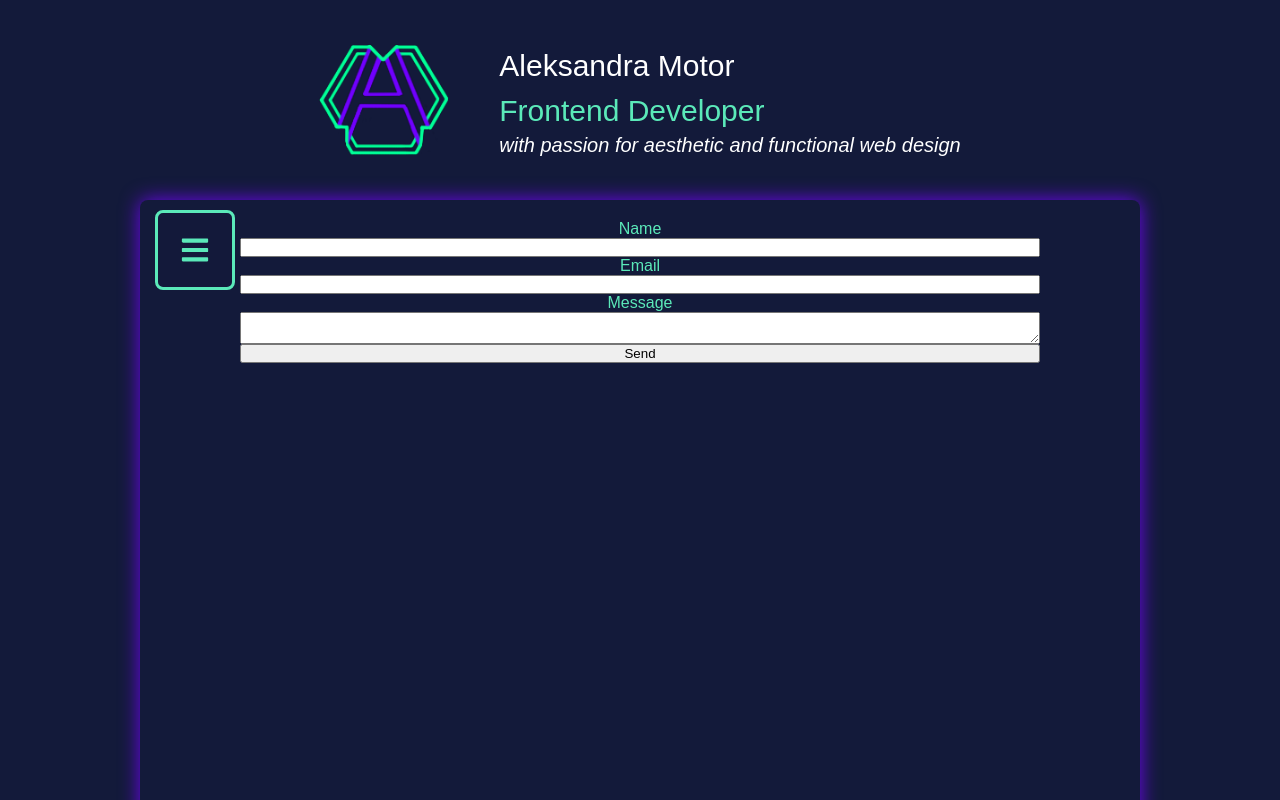
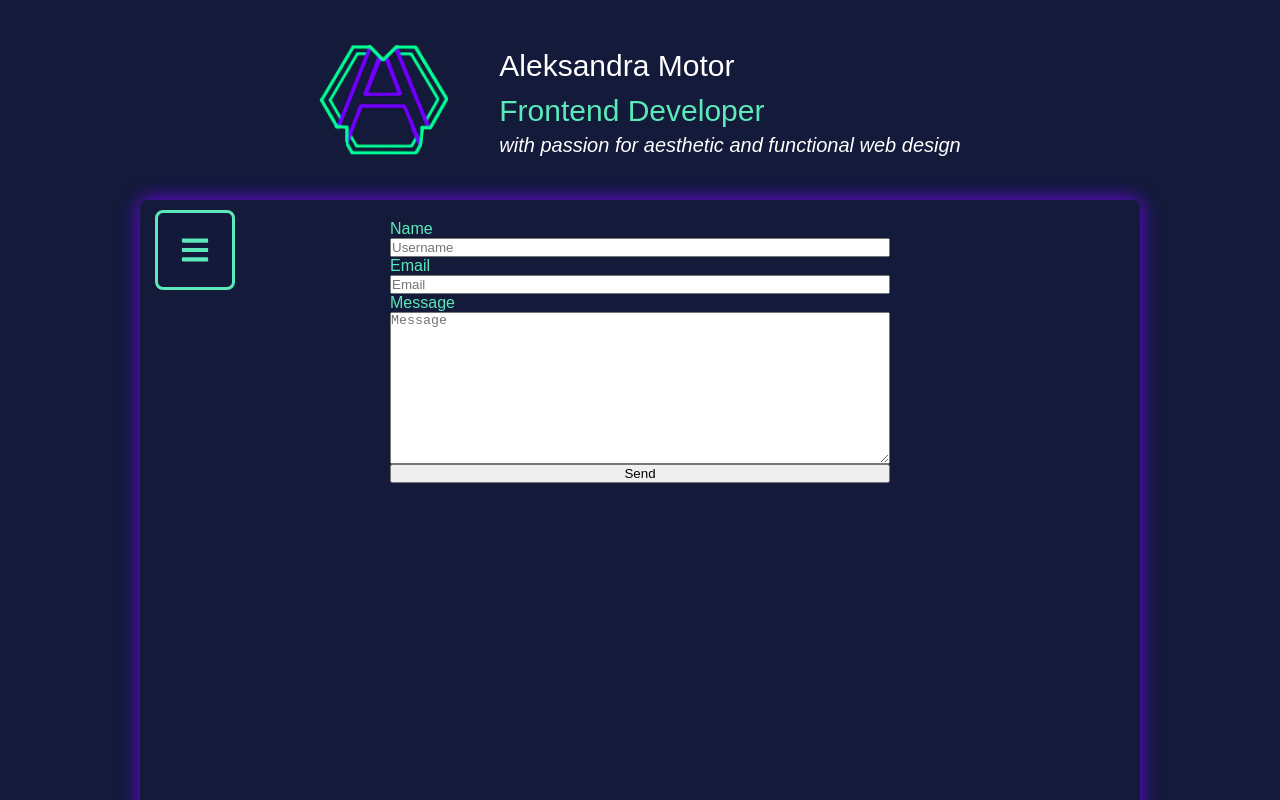
Before and after one commit to AleksandraMotor/portfolio-AM, a React app: page /contact in a window 1280 px wide. Shown: the top 800 px of the page. Built offline with nearby package versions, Linux system fonts and the light colour scheme.

Commit message:
add contact form validation

```diff
--- a/src/components/contact-form/ContactForm.scss
+++ b/src/components/contact-form/ContactForm.scss
@@ -1,6 +1,10 @@
-
+@import '../../scss/functions/px-to-rem.scss';
+@import '../../scss/mixins/variables.scss';
+@import '../../scss/mixins/breakpoints.scss';
 
 .contact-form {
+    width: toRem(500);
+
     &__content {
         display: flex;
         flex-direction: column;
--- a/src/components/contact-form/ContactForm.tsx
+++ b/src/components/contact-form/ContactForm.tsx
@@ -1,5 +1,6 @@
 import React, { useRef } from 'react';
 import emailjs from '@emailjs/browser';
+import { useForm } from 'react-hook-form';
 
 import './ContactForm.scss';
 
@@ -7,8 +8,18 @@ const ContactForm: React.FC = () => {
 
     const form = useRef();
 
-    const sendEmail = (ele: any) => {
-        ele.preventDefault();
+    const {
+        register,
+        handleSubmit,
+        formState: { errors },
+    } = useForm({
+        mode: "all",
+    });
+
+    console.log("errors", errors);
+
+    const sendEmail = (data: any) => {
+        // data.preventDefault();
 
         emailjs.sendForm(
             'service_a0hnxcn',
@@ -25,13 +36,49 @@ const ContactForm: React.FC = () => {
 
     return (
         <div className="contact-form">
-            <form className="contact-form__content" ref={form} onSubmit={sendEmail}>
+            <form
+                className="contact-form__content"
+                ref={form}
+                onSubmit={handleSubmit(sendEmail)}
+            >
                 <label>Name</label>
-                <input type="text" name="user_name" />
+                <input
+                    name="user_name"
+                    type="text"
+                    placeholder="Username"
+                    {...register("userName", {
+                        required: "Username is required",
+                        minLength: {
+                            value: 3,
+                            message: "Username must be atleast 3 characters long"
+                        },
+                        maxLength: {
+                            value: 6,
+                            message: "Username must be atmost 6 characters long"
+                        },
+                    })}
+                />
+                <p>{errors.userName?.message?.toString()}</p>
                 <label>Email</label>
-                <input type="email" name="user_email" />
+                <input
+                    name="user_email"
+                    type="email"
+                    placeholder="Email"
+                    {...register("userEmail", {
+                        required: "Email is Requred...",
+                        pattern: {
+                            value: /^(([^<>()[\]\\.,;:\s@"]+(\.[^<>()[\]\\.,;:\s@"]+)*)|(".+"))@((\[[0-9]{1,3}\.[0-9]{1,3}\.[0-9]{1,3}\.[0-9]{1,3}\])|(([a-zA-Z\-0-9]+\.)+[a-zA-Z]{2,}))$/,
+                            message: "Email must be valid",
+                        },
+                    })}
+                />
+                <p>{errors.userEmail?.message?.toString()}</p>
                 <label>Message</label>
-                <textarea name="message" />
+                <textarea
+                    name="message"
+                    placeholder="Message"
+                    rows={10}
+                />
                 <input type="submit" value="Send" />
             </form>
         </div>
--- a/src/pages/contact/Contact.scss
+++ b/src/pages/contact/Contact.scss
@@ -3,7 +3,7 @@
 @import '../../scss/mixins/variables.scss';
 
 .contact-page {
-    height: toRem(1000);
     color: $color_primary;
-    text-align: center;
+    display: flex;
+    justify-content: center;
 }
--- a/src/pages/contact/Contact.tsx
+++ b/src/pages/contact/Contact.tsx
@@ -1,7 +1,7 @@
 import React from 'react';
+import ContactForm from '../../components/contact-form/ContactForm';
 
 import './Contact.scss';
-import ContactForm from '../../components/contact-form/ContactForm';
 
 const Contact: React.FunctionComponent = () => {
     return (
```
